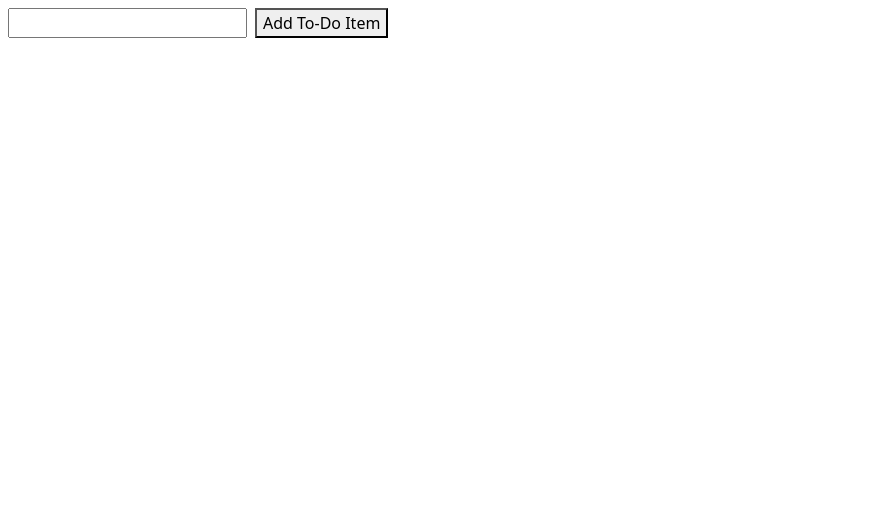
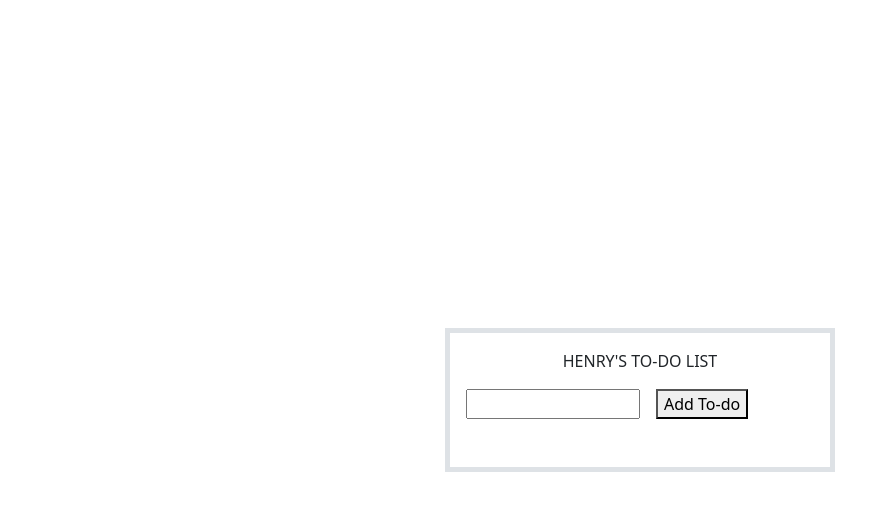
Before and after one commit to hpknollenberg/to-do-list, a React (Vite) app: page / in a window 1280 px wide. Shown: the top 510 px of the page, without its empty margins (0-890 px from the left). Built offline with nearby package versions, Linux system fonts and the light colour scheme.

Commit message:
CRUD and looks nice

```diff
--- a/src/App.jsx
+++ b/src/App.jsx
@@ -2,7 +2,23 @@ import { useState } from 'react';
 import { useEffect } from 'react';
 import { v4 as uuidv4 } from 'uuid'
 
-let nextId = 0;
+
+const styles = {
+  list: {
+    listStyleType: "none",
+  },
+  listWords: {
+    maxWidth: "150px",
+    wordWrap: "break-word"
+  },
+  inputBox: {
+    width: "50%"
+  },
+  addButton: {
+    width: "fit-content",
+    height: "fit-content"
+  },
+}
 
 function App() {
   const [listItem, setListItem] = useState("");
@@ -38,17 +54,22 @@ function App() {
 
   function populateItem(populateList) {
     return (
-      <div>
+      <div className="">
       {populateList.map((item) => (
-        <li key={item.id}>{item.task}
-          <button onClick={() => {
+        <li key={item.id} style={{...styles.list}} className="d-flex justify-content-between">
+          <div style={{...styles.listWords}}>
+            {item.task}
+          </div>
+          <div>
+          <button className="m-2"
+            onClick={() => {
             deleteById(item.id)
           }
-        } >Delete</button>
+        } >🗑️</button>
           <button onClick={() => {
             changeById(item.id)
           }
-        } >Change</button>
+        } >Edit</button></div>
         </li>
       ))}
       </div>
@@ -60,13 +81,13 @@ function App() {
 
   function stateItem() {
     return (
-      <div>
-        <input className="m-2" value={listItem} onChange={(e) => setListItem(e.target.value)}></input>
+      <div className="">
+        <input className="me-3 mb-3 mt-3" style={{...styles.inputBox}} value={listItem} onChange={(e) => setListItem(e.target.value)}></input>
           <button onClick={() => {setList([
                                   ...list,
                                   {id: (uuidv4()), task: listItem}]);
-                        }}>Add To-Do Item</button>
-          <ul>
+                        }} style={{...styles.addButton}}>Add To-do</button>
+          <ul className="p-0">
             {populateItem(list)}
           </ul>
       </div>
@@ -76,9 +97,12 @@ function App() {
 
 
   return (
-    <>
-      <div>
-        {stateItem()}
+    <><div className="d-flex justify-content-center align-items-center vh-100">
+        <div className="p-3 border border-5 ">
+          <div className="d-flex justify-content-center">
+            HENRY'S TO-DO LIST</div>
+          {stateItem()}
+        </div>
       </div>
     </>
   )
```
Also changed, not shown: 3 other files (tests, documents, lock files or other folders).
